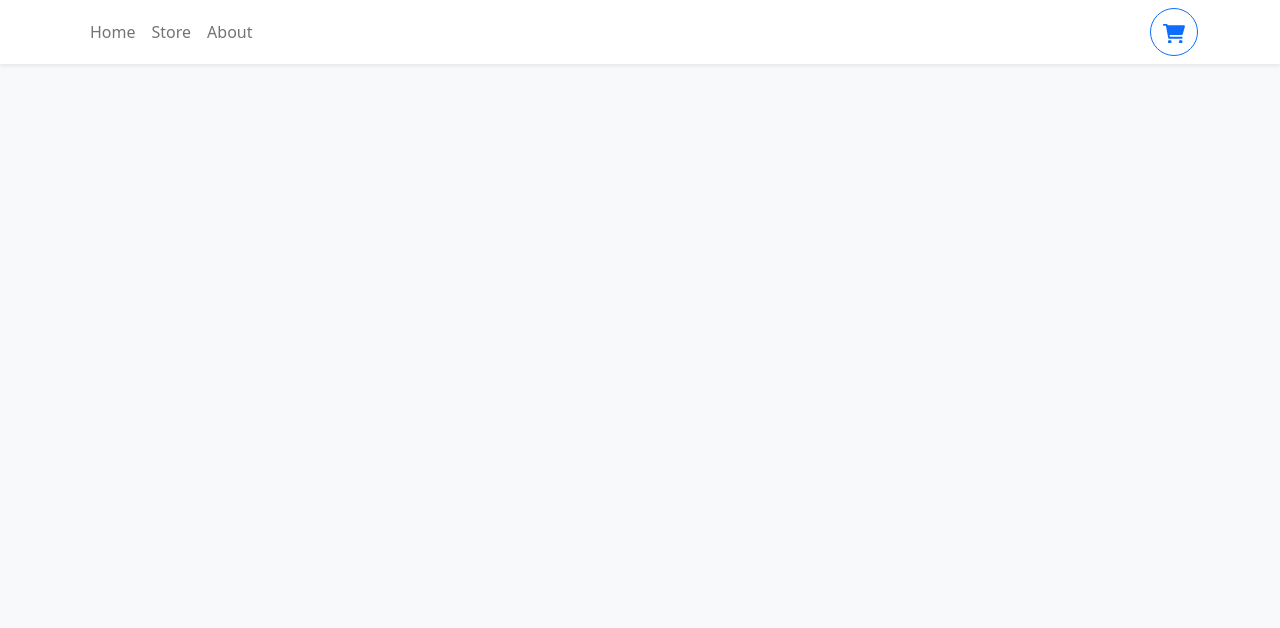
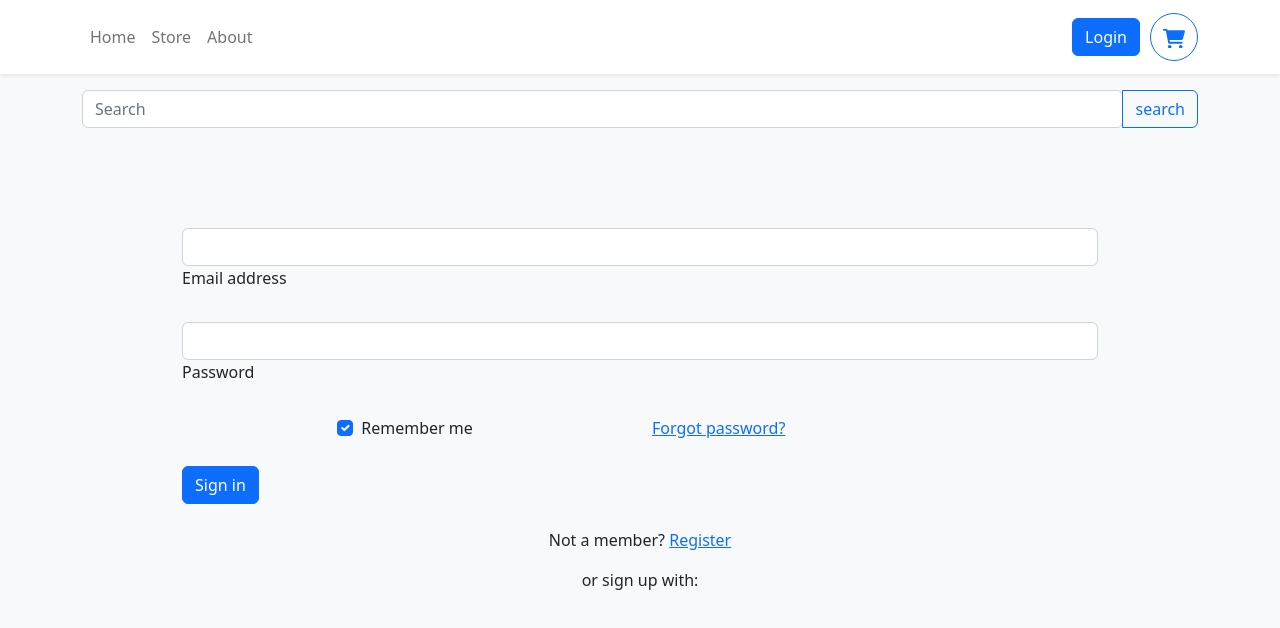
Before and after one commit to RokkuRock/brand-website, a React (Vite) app: page /login in a window 1280 px wide. Before the commit this address had no page. Shown: the top 628 px of the page. Built offline with nearby package versions, Linux system fonts and the light colour scheme.

Commit message:
Update Login Route and Login Page

```diff
--- a/src/App.tsx
+++ b/src/App.tsx
@@ -3,18 +3,22 @@ import { Container } from "react-bootstrap"
 import { Home } from "./pages/Home"
 import { Store } from "./pages/Store"
 import { About } from "./pages/About"
+import { Login } from "./pages/Login"
 import { Navbar } from "./components/Navbar"
 import { ShoppingCartProvider } from "./context/ShoppingCartContext"
+import SearchEngine from "./context/SearchEngine";
 
 function App() {
   return (
   <ShoppingCartProvider>
     <Navbar />
     <Container className="mb-4">
+      <SearchEngine></SearchEngine>
       <Routes>
         <Route path="/" element={<Home/> } />
         <Route path="/store" element={<Store/> } />
         <Route path="/about" element={<About/> } />
+        <Route path="/login" element={<Login/> } />
       </Routes>
     </Container>
   </ShoppingCartProvider>
--- a/src/components/Navbar.tsx
+++ b/src/components/Navbar.tsx
@@ -12,6 +12,7 @@ export function Navbar () {
                 <Nav.Link to="/store" as={NavLink}>Store</Nav.Link>
                 <Nav.Link to="/about" as={NavLink}>About</Nav.Link>
             </Nav>
+            <Button style={{position: "relative" , margin: "10px" }} ><Nav.Link to="/login" as={NavLink}>Login</Nav.Link></Button>
             <Button
                 onClick ={openCart}
                 style={{width: "3rem", height: "3rem", position: "relative" }}
--- /dev/null
+++ b/src/context/SearchEngine.tsx
@@ -0,0 +1,9 @@
+function SearchEngine () {
+    return (
+        <div className="input-group">
+            <input type="search" className="form-control rounded" placeholder="Search" aria-label="Search" aria-describedby="search-addon" />
+            <button type="button" className="btn btn-outline-primary">search</button>
+        </div>
+  )
+}
+export default SearchEngine;
--- a/src/pages/About.tsx
+++ b/src/pages/About.tsx
@@ -1,5 +1,6 @@
 import React from 'react';
 import authors from "../data/author.json";
+import TopHeader from './Home';
 
 const MyProfile: React.FC = () => {
   return (
@@ -32,22 +33,7 @@ const MyProfile: React.FC = () => {
   );
 };
 
-const TopHeader: React.FC = () => {
-  return (
-    <div className="top-header" style={{ display: "flex", justifyContent: "center", alignItems: "center" }}>
-      <div className="top-header-title" style={{ textAlign: "center" }}>
-        <h1>
-          <a href="https://rockbrand-652a6.firebaseapp.com/" style={{textDecoration: "none"}}>
-            <span className="site-title" style={{ fontFamily: "Dancing Script, cursive", fontSize: "3rem" }}>Rock Profile</span>
-          </a>
-        </h1>
-        <p className="site-subtitle" style={{ fontFamily: "Dancing Script, cursive", fontSize: "1.5rem", marginTop: 0 }}>外語系斜槓工程師</p>
-      </div>
-    </div>
-  );
-};
-
-export default TopHeader;
+export default MyProfile;
 
 export function About() {
   return (
--- /dev/null
+++ b/src/pages/Login.tsx
@@ -0,0 +1,63 @@
+import Button from 'react-bootstrap/Button';
+import Form from 'react-bootstrap/Form';
+
+const LoginForm: React.FC = () => {
+  return (
+    <form style={{position: "relative" , margin: "100px" }}>
+        <div className="form-outline mb-4">
+            <input type="email" id="form2Example1" className="form-control" />
+            <label className="form-label" id="form2Example1">Email address</label>
+        </div>
+
+        <div className="form-outline mb-4">
+            <input type="password" id="form2Example2" className="form-control" />
+            <label className="form-label" id="form2Example2">Password</label>
+            </div>
+
+        <div className="row mb-4">
+            <div className="col d-flex justify-content-center">
+            <div className="form-check">
+                <input className="form-check-input" type="checkbox" value="" id="form2Example31" checked />
+                <label className="form-check-label" id="form2Example31"> Remember me </label>
+            </div>
+        </div>
+
+        <div className="col">
+            <a href="#!">Forgot password?</a>
+        </div>
+        </div>
+
+        <button type="button" className="btn btn-primary btn-block mb-4">Sign in</button>
+
+            <div className="text-center">
+            <p>Not a member? <a href="#!">Register</a></p>
+            <p>or sign up with:</p>
+        <button type="button" className="btn btn-link btn-floating mx-1">
+            <i className="fab fa-facebook-f"></i>
+        </button>
+
+        <button type="button" className="btn btn-link btn-floating mx-1">
+            <i className="fab fa-google"></i>
+        </button>
+
+        <button type="button" className="btn btn-link btn-floating mx-1">
+            <i className="fab fa-twitter"></i>
+        </button>
+
+        <button type="button" className="btn btn-link btn-floating mx-1">
+            <i className="fab fa-github"></i>
+        </button>
+        </div>
+</form>
+  );
+};
+
+export default Login;
+
+export function Login() {
+  return (
+    <div>
+      <LoginForm />
+    </div>
+  );
+}
```
